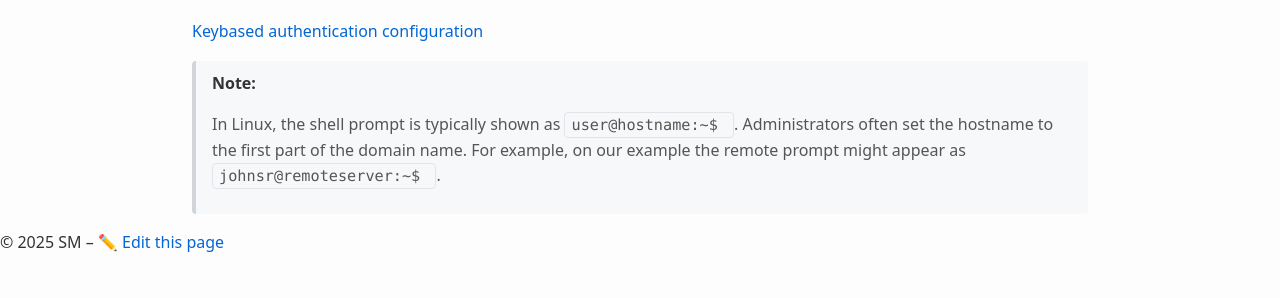
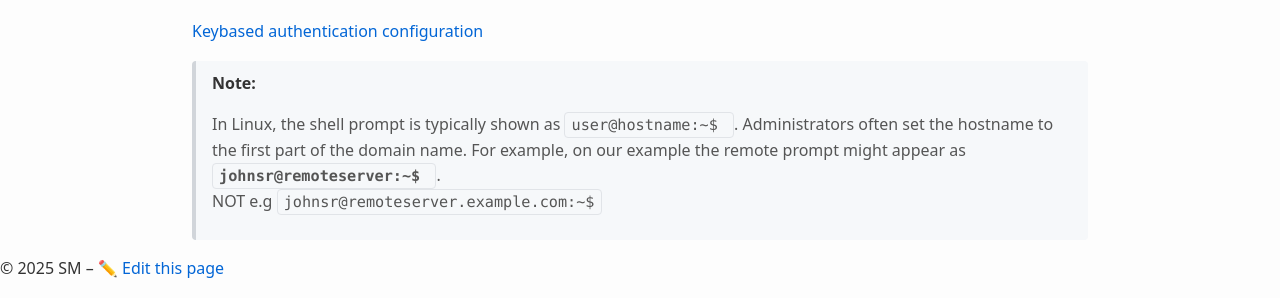
Before and after one commit to averkoc/lx, a Jekyll site: the page built from docs/error1.md, in a window 1280 px wide, cut to the strip 842-1140 px from the top of the page. Built offline with Jekyll 4.4.1, drawn with Linux system fonts in a browser that asks for light colours; before the commit the page ends 1114 px from its top, so only the background shows below that.

Commit message:
Update error1.md

```diff
--- a/docs/error1.md
+++ b/docs/error1.md
@@ -18,4 +18,5 @@ Assume that you are the user john and you want to set up key-based authenticatio
 [Keybased authentication configuration](ssh.md)
 
 
-> In Linux, the shell prompt is typically shown as `user@hostname:~$ `. Administrators often set the hostname to the first part of the domain name. For example, on our example the remote prompt might appear as `johnsr@remoteserver:~$ `.
+> In Linux, the shell prompt is typically shown as `user@hostname:~$ `. Administrators often set the hostname to the first part of the domain name. For example, on our example the remote prompt might appear as **`johnsr@remoteserver:~$ `**.
+NOT e.g `johnsr@remoteserver.example.com:~$ `
```
